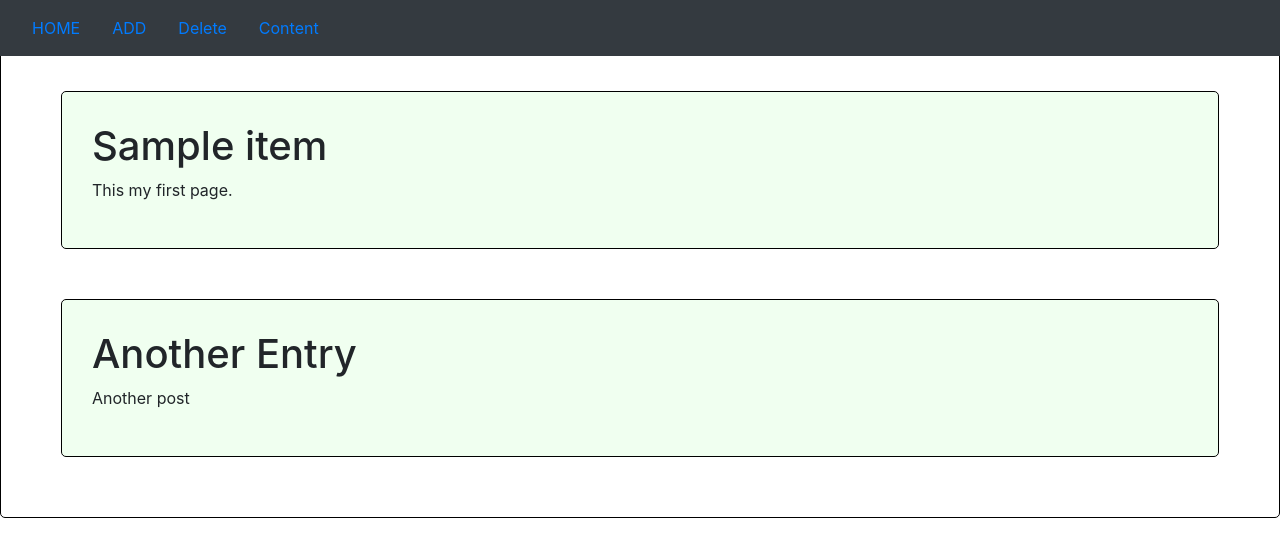
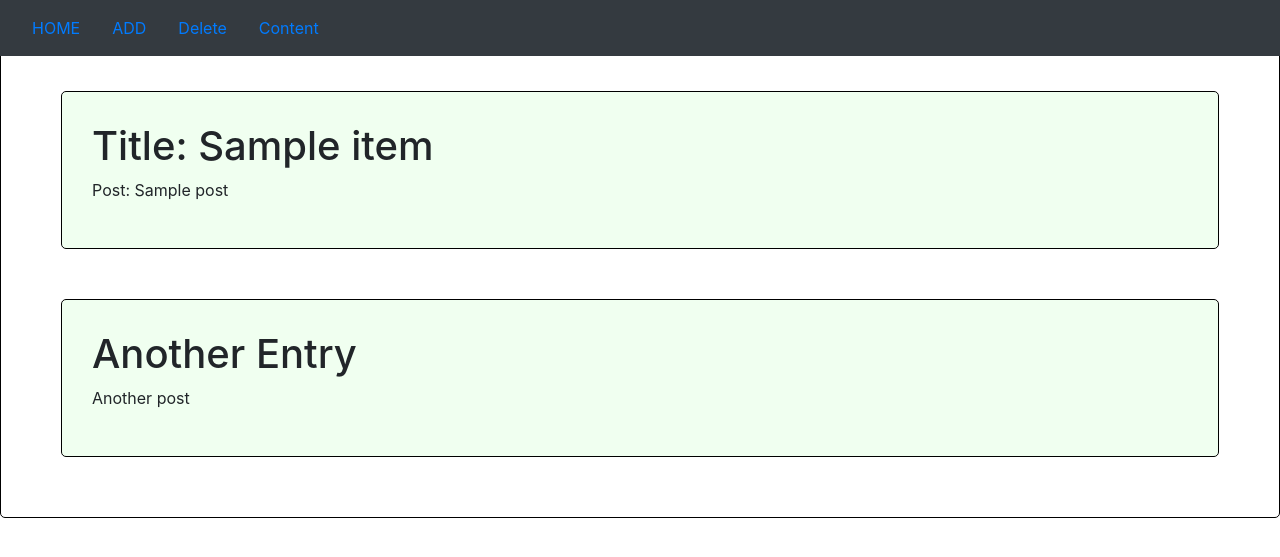
Before and after one commit to richardqlin/Web_Project, a Flask app: page / in a window 1280 px wide. Shown: the top 557 px of the page. Run offline with Flask 2, Linux system fonts and the light colour scheme; a database or web service that is not in the repository returns one stand-in record (values such as "Sample title"); data that the repository does not hold is empty; some libraries are stand-ins or nearby versions.

Commit message:
seventh commit

```diff
--- a/app.py
+++ b/app.py
@@ -29,7 +29,7 @@ def add_entry():
 		'title':request.form['title'],
 		'post':request.form['post']
 		}
-		Database.insert_record(data)
+		#Database.insert_record(data)
 		requests.post('https://murmuring-bastion-31969.herokuapp.com/post',data=data)
 		return redirect(url_for('index'))
 
--- a/templates/index.html
+++ b/templates/index.html
@@ -8,9 +8,9 @@
 <div class ="entry">
 {% for entry in entries %}
 
-<h1>{{ entry }}</h1>
+<h1>Title: {{ entry.title }}</h1>
 
-<p>This my first page.</p>
+<p>Post: {{ entry.post}}</p>
 
 {% else %}
 <p>no data</p>
```
Also changed, not shown: 1 other file.
